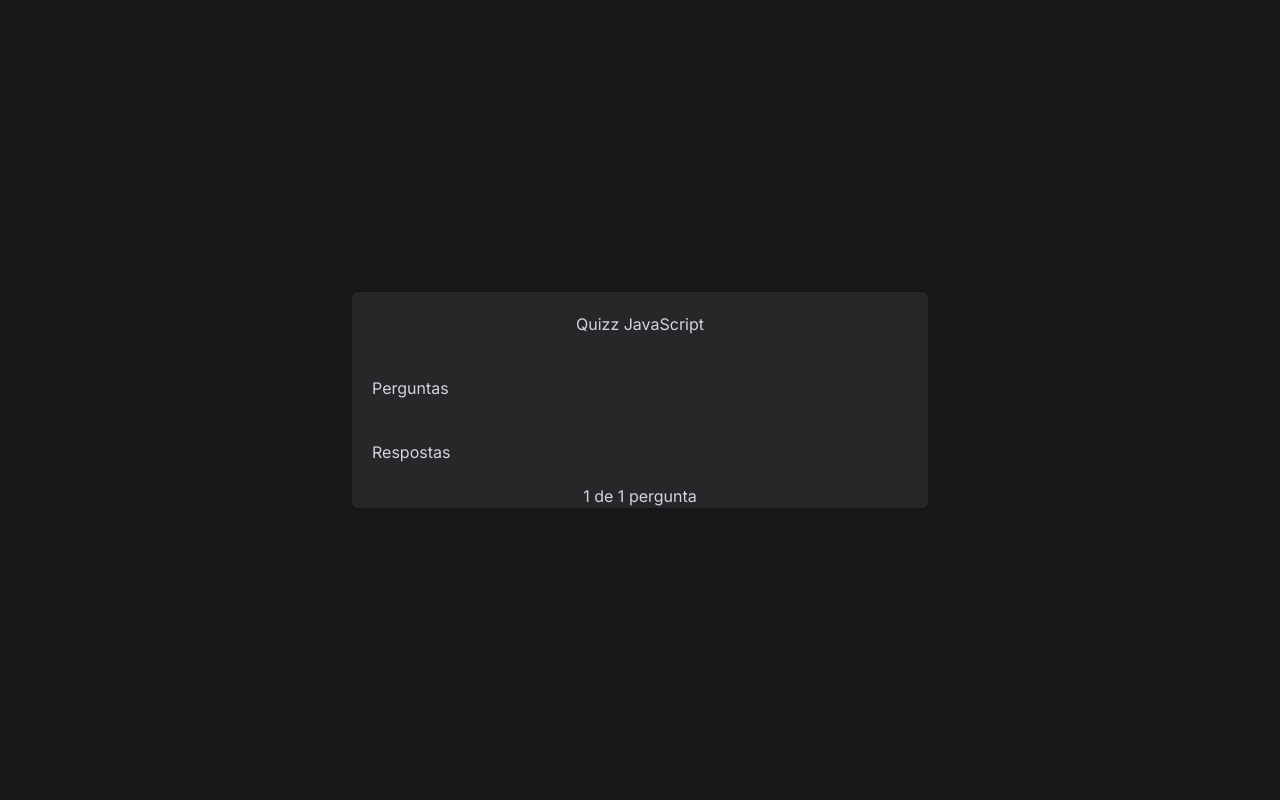
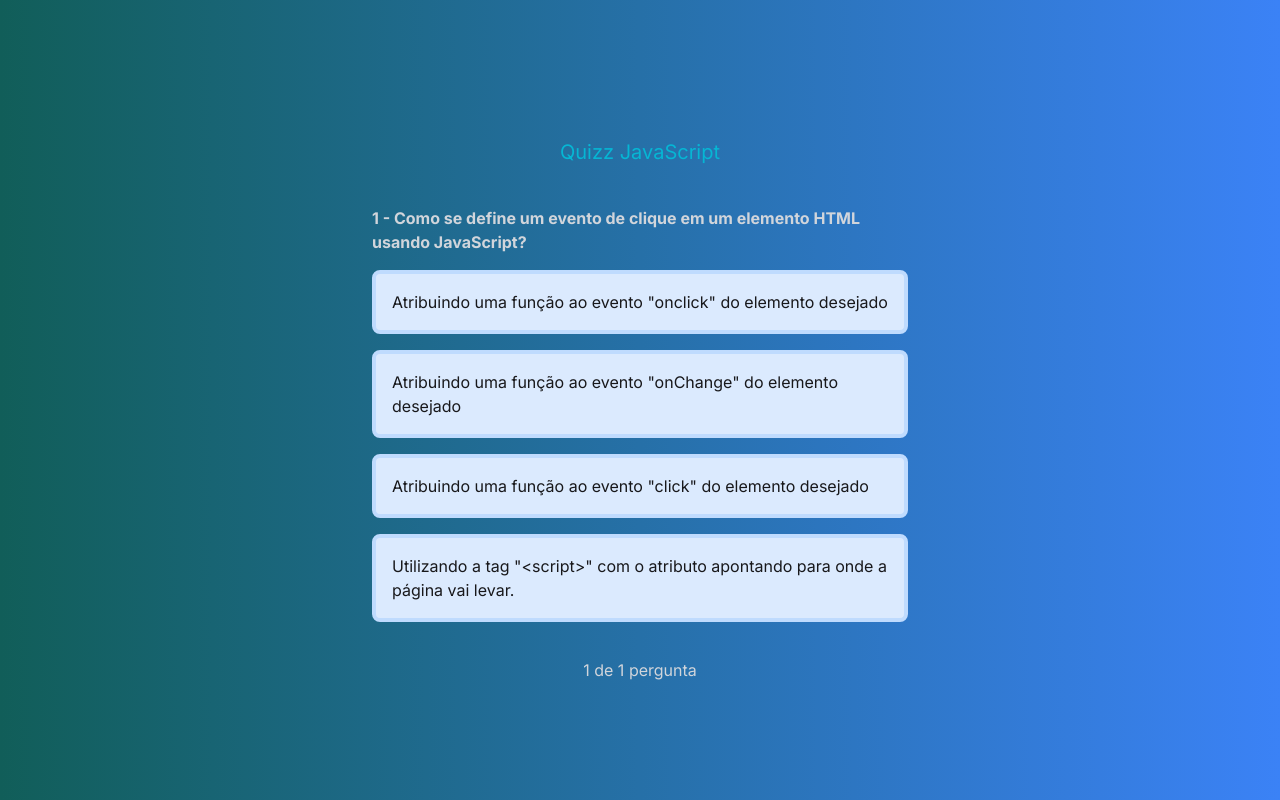
Before and after one commit to luanamsilva/quizz, a Next.js app: page / in a window 1280 px wide. Built offline with nearby package versions, Linux system fonts and the light colour scheme.

Commit message:
setting-questions

```diff
--- /dev/null
+++ b/src/app/components/QuestionItem.tsx
@@ -0,0 +1,21 @@
+import React from 'react'
+import { Question } from '../types/Question'
+import { questions } from '../data/questions'
+
+type Props = {
+question: Question
+onAsnwer: (answer:number)=>void
+count:number
+}
+
+export const QuestionItem = ({onAsnwer, question, count}: Props) => {
+  return (
+    <>
+    <div className='pb-4 font-bold'>{count} - {question.question}</div>
+    <div>{question.options.map((questionItem, key)=>(
+     <div key={key} className='p-4 bg-blue-100 text-zinc-900 border-blue-200 mb-4 rounded-lg hover:border-cyan-900 text-bold border-4' >
+      {questionItem}
+     </div>
+    ))}</div>
+ </> )
+}
--- a/src/app/data/questions.ts
+++ b/src/app/data/questions.ts
@@ -1,6 +1,7 @@
 import { Question } from "../types/Question";
 
-export const questions:Question[] = [{
+export const questions:Question[] = [
+  {
 question: "Como se define um evento de clique em um elemento HTML usando JavaScript?",
   options: [
     ' Atribuindo uma função ao evento "onclick" do elemento desejado',
@@ -10,7 +11,7 @@ question: "Como se define um evento de clique em um elemento HTML usando JavaScr
 
   ],
   answer: 0
+},
 
-}
 
 ]
--- a/src/app/globals.css
+++ b/src/app/globals.css
@@ -4,6 +4,6 @@
 
 @layer base {
  body {
-  @apply bg-zinc-900
+  @apply bg-gradient-to-r from-teal-800 to-blue-500;
 }
 }
--- a/src/app/page.tsx
+++ b/src/app/page.tsx
@@ -1,16 +1,24 @@
 "use client"
 import { useState } from "react";
 import { questions } from "./data/questions";
+import { QuestionItem } from "./components/QuestionItem";
+
+
 
 
 export default function Home() {
   const [currentQuestion, setCurrentQuestion] = useState(0)
+
+  const handlerAnswer = (answer:number)=>{
+
+  }
   return (
 <div className="w-full h-screen flex justify-center items-center text-gray-300">
-<div className="w-full max-w-xl rounded-md bg-zinc-800 shadow shadow-zinc-900">
-<h1 className="p-5 text-center">Quizz JavaScript</h1>
-<div className="p-5">Perguntas</div>
-<div className="p-5 ">Respostas</div>
+<div className="w-full max-w-xl rounded-md bg-cyan-950shadow shadow-zinc-900">
+<h1 className="p-5 text-center text-bold text-cyan-500 text-xl">Quizz JavaScript</h1>
+<div className="p-5">
+ <QuestionItem question={questions[currentQuestion]} onAsnwer={handlerAnswer} count={currentQuestion+1}/>
+</div>
 <div className="text-center">{currentQuestion+1} de {questions.length} pergunta{questions.length === 1? '': 's'} </div>
 </div>
 </div>
```
